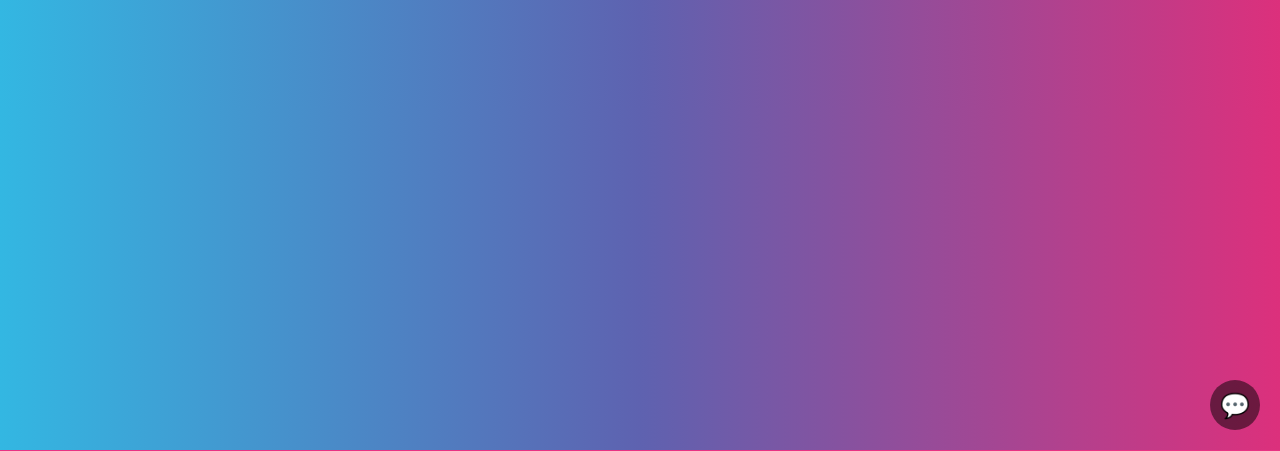
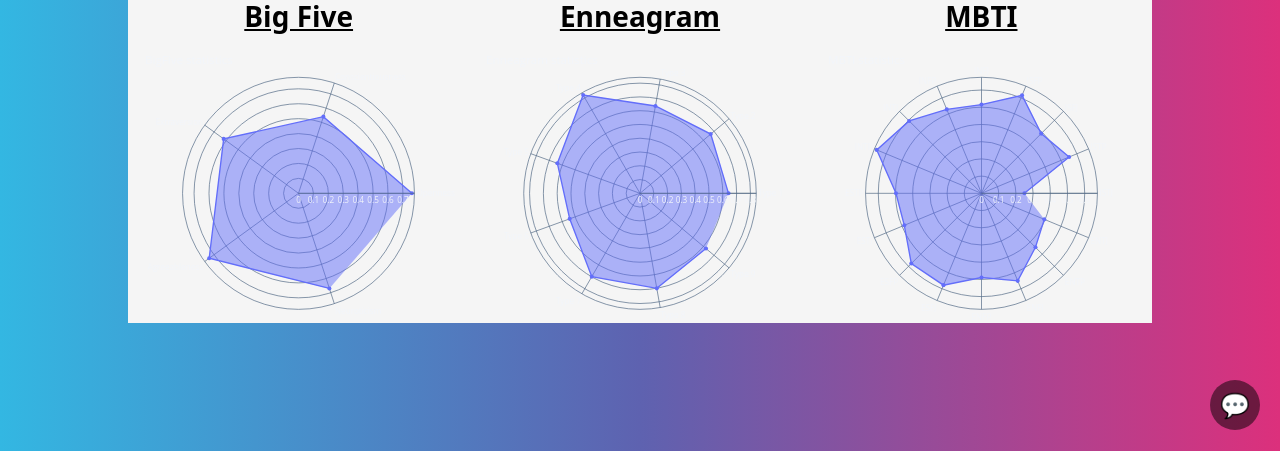
Before and after one commit to Rubi960/HackUDC25, a Django app: page /admin/ in a window 1280 px wide. Shown: the part 350-801 px from the top of the page. Run offline with Django 5.2, Linux system fonts and the light colour scheme; the visitor is signed in with stand-in values (Sample User, id 1); some libraries are stand-ins or nearby versions.

Commit message:
Fixed photos

```diff
--- a/admintab/templates/admintab/admin.html
+++ b/admintab/templates/admintab/admin.html
@@ -3,21 +3,25 @@
 {% block title %}Admin Tab{% endblock %}
 {% block content %}
 
-<h1 style="text-align: center;">Statistics</h1>
+<h1 style="text-align: center; margin-top: 2em;">Statistics</h1>
 
 <!-- Mostrar la gráfica -->
 <!-- Contenedor flexible para las imágenes -->
 <div style="display: flex; justify-content: space-between; align-items: center; margin: 10%;">
-    <div style="text-align: center;">
-      <img src="{% static 'img/alien.svg' %}" alt="Imagen 1" style="width: 100px; height: auto;">
+
+    <div style="text-align: center; background-color: whitesmoke; color: black; padding-top: 1em; text-decoration: underline;">
+        <h3>Big Five</h3>
+      <img src="{% static 'img/bigfive.svg' %}" alt="Imagen 1" style="width: 100%; height: auto;">
     </div>
 
-    <div style="text-align: center;">
-      <img src="{% static 'img/alien.svg' %}" alt="Imagen 2" style="width: 100px; height: auto;">
+    <div style="text-align: center; background-color: whitesmoke; color: black; padding-top: 1em; text-decoration: underline;">
+        <h3>Enneagram</h3>
+      <img src="{% static 'img/enneagram.svg' %}" alt="Imagen 2" style="width: 100%; height: auto;">
     </div>
 
-    <div style="text-align: center;">
-      <img src="{% static 'img/alien.svg' %}" alt="Imagen 3" style="width: 100px; height: auto;">
+    <div style="text-align: center; background-color: whitesmoke; color: black; padding-top: 1em; text-decoration: underline;">
+        <h3>MBTI</h3>
+      <img src="{% static 'img/mbti.svg' %}" alt="Imagen 3" style="width: 100%; height: auto;">
     </div>
   </div>
 {% endblock %}
```
